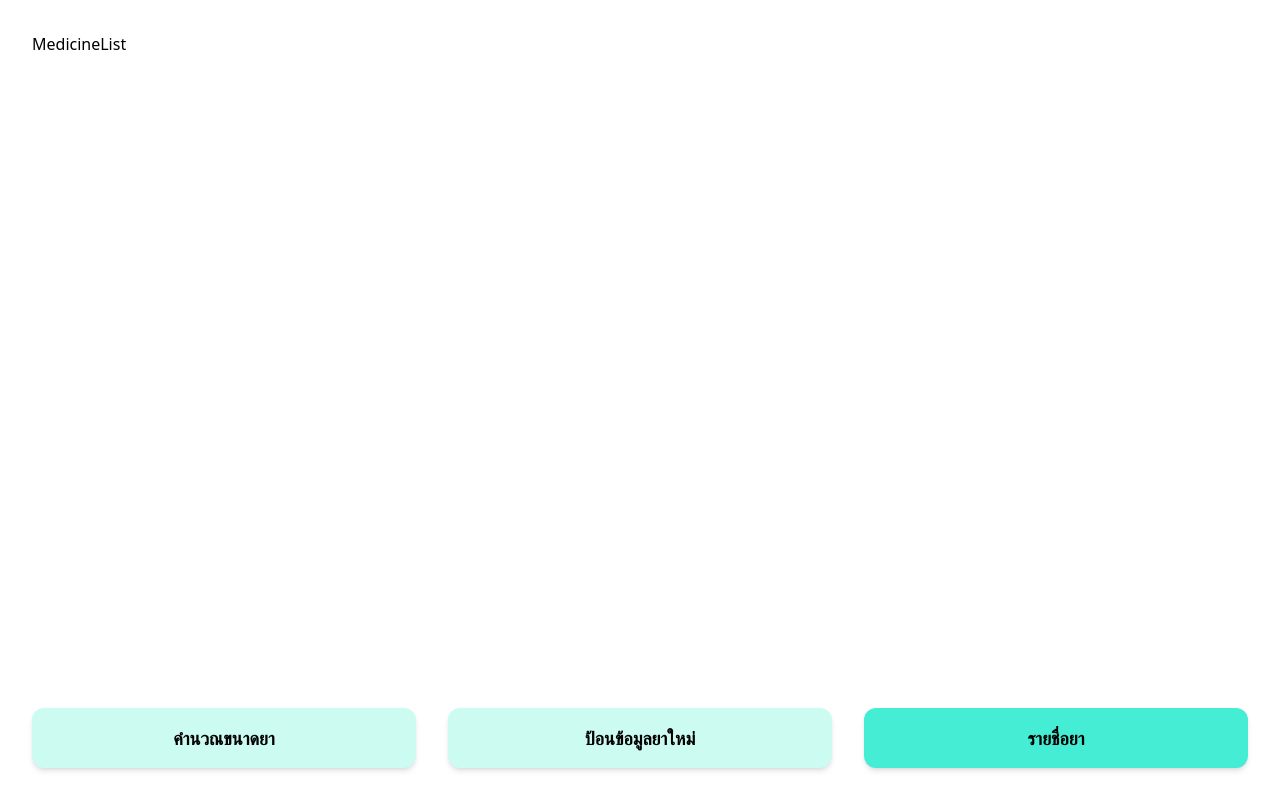
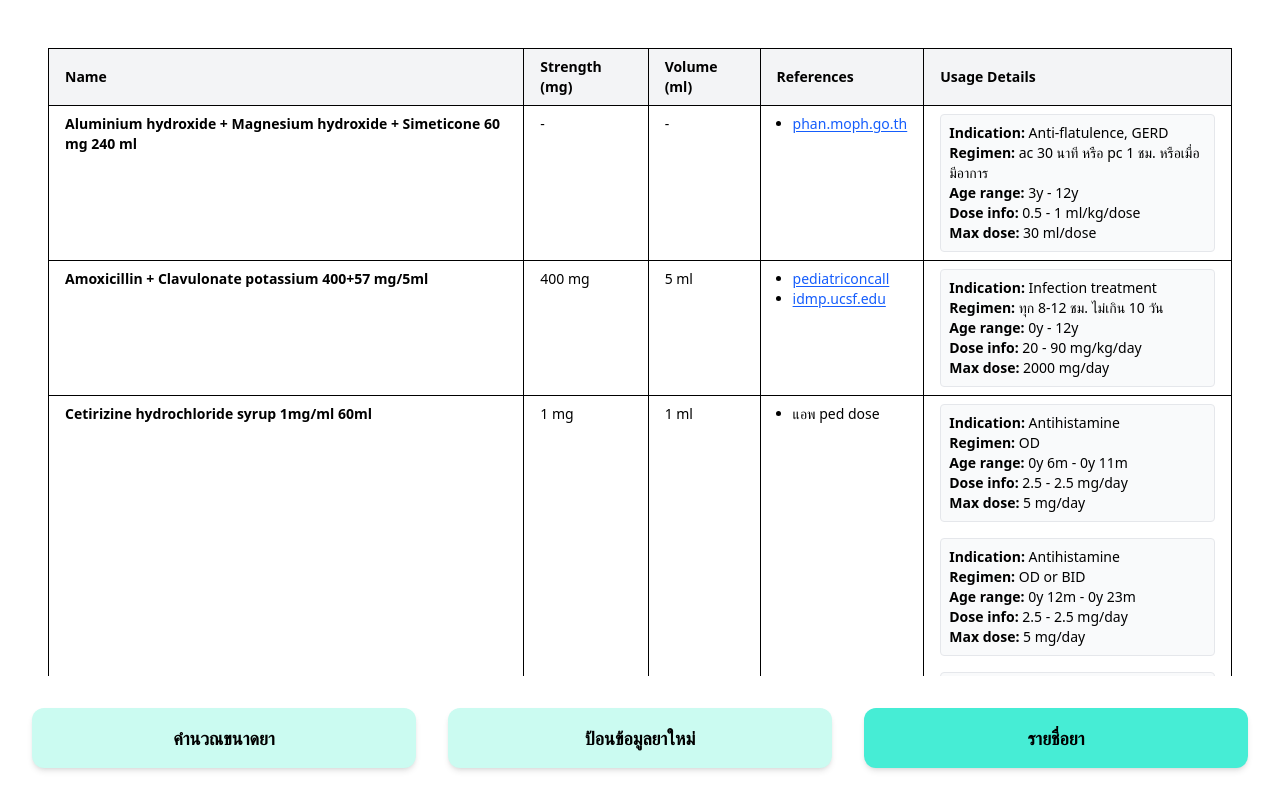
Before and after one commit to T0peerakarn/dose-calculator, a Next.js app: page / in a window 1280 px wide. Both pictures are taken after a click on the button "รายชื่อยา". Built offline with nearby package versions, Linux system fonts and the light colour scheme.

Commit message:
unite code, add displayed table

```diff
--- a/src/app/page.tsx
+++ b/src/app/page.tsx
@@ -30,7 +30,7 @@ const HomePage = () => {
     const Component = pages[currentPageIdx].component;
 
     return (
-      <div className="w-full h-full flex flex-col gap-y-4">
+      <div className="w-full h-full flex flex-col gap-y-4 overflow-y-scroll">
         <Component />
       </div>
     );
--- a/src/components/Calculator/Calculator.tsx
+++ b/src/components/Calculator/Calculator.tsx
@@ -151,10 +151,10 @@ export const Calculator = () => {
         <div className="border-2 rounded-lg px-4 py-2 flex flex-col gap-y-4">
           <h1 className="text-lg font-semibold">Dosage</h1>
           <div className="grid grid-cols-8 gap-y-4">
-            <p>Name</p>
+            <strong>Name:</strong>
             <p className="col-span-7 font-semibold">{result.name}</p>
 
-            <p>Medication info</p>
+            <strong>Medication info:</strong>
             <p className="col-span-7">
               {[
                 result.strengthMg && `ความแรง ${result.strengthMg} mg`,
@@ -165,7 +165,7 @@ export const Calculator = () => {
                 .join(", ")}
             </p>
 
-            <p>Dose info</p>
+            <strong>Dose info:</strong>
             <p className="col-span-7">
               {result.usage.doseInfo.doseLower} -{" "}
               {result.usage.doseInfo.doseUpper}{" "}
@@ -186,7 +186,7 @@ export const Calculator = () => {
 
             {calculatedMaxDoseUnit.length > 0 && (
               <>
-                <p>Max dose</p>
+                <strong>Max dose:</strong>
                 <p className="col-span-7">
                   {result.usage.maxDoseAmount}{" "}
                   {result.usage.maxDoseUnit!.join("/")}
@@ -197,7 +197,7 @@ export const Calculator = () => {
               </>
             )}
 
-            <p>Reference</p>
+            <strong>References:</strong>
             <div className="col-span-7 flex">
               {result.refs.map((ref, i) => (
                 <React.Fragment key={i}>
--- a/src/components/MedicineList/MedicineList.tsx
+++ b/src/components/MedicineList/MedicineList.tsx
@@ -1,3 +1,98 @@
+import { useState } from "react";
+import { mockMedications } from "@/constants";
+
 export const MedicineList = () => {
-  return <div>MedicineList</div>;
+  const [medications, setMedications] = useState<Medication[]>(mockMedications);
+
+  const formatAge = (age: Age) => {
+    const { year, month } = age;
+    if (month !== undefined) {
+      return `${year}y ${month}m`;
+    }
+    return `${year}y`;
+  };
+
+  const renderTable = () => (
+    <div className="overflow-x-auto p-4">
+      <table className="table-auto w-full border border-gray-300 text-sm">
+        <thead className="bg-gray-100">
+          <tr>
+            <th className="border px-4 py-2 text-left">Name</th>
+            <th className="border px-4 py-2 text-left">Strength (mg)</th>
+            <th className="border px-4 py-2 text-left">Volume (ml)</th>
+            <th className="border px-4 py-2 text-left">References</th>
+            <th className="border px-4 py-2 text-left">Usage Details</th>
+          </tr>
+        </thead>
+        <tbody>
+          {medications.map((med, index) => (
+            <tr key={index} className="align-top">
+              <td className="border px-4 py-2 font-semibold">{med.name}</td>
+              <td className="border px-4 py-2">
+                {med.strengthMg !== undefined ? `${med.strengthMg} mg` : "-"}
+              </td>
+              <td className="border px-4 py-2">
+                {med.volumeMl !== undefined ? `${med.volumeMl} ml` : "-"}
+              </td>
+              <td className="border px-4 py-2">
+                <ul className="list-disc pl-4">
+                  {med.refs.map((ref, refIndex) => (
+                    <li key={refIndex}>
+                      {ref.value ? (
+                        <a
+                          href={ref.value}
+                          target="_blank"
+                          rel="noopener noreferrer"
+                          className="text-blue-600 hover:text-blue-800 underline underline-offset-2 transition-all cursor-hover"
+                        >
+                          {ref.label}
+                        </a>
+                      ) : (
+                        ref.label
+                      )}
+                    </li>
+                  ))}
+                </ul>
+              </td>
+              <td className="border px-4 py-2">
+                <div className="space-y-4">
+                  {med.usages.map((usage, usageIndex) => (
+                    <div
+                      key={usageIndex}
+                      className="border border-gray-200 p-2 rounded bg-gray-50"
+                    >
+                      <p>
+                        <strong>Indication:</strong> {usage.indication}
+                      </p>
+                      <p>
+                        <strong>Regimen:</strong> {usage.regimen}
+                      </p>
+                      <p>
+                        <strong>Age range:</strong>{" "}
+                        {formatAge(usage.ageRange.lower)} -{" "}
+                        {formatAge(usage.ageRange.upper)}
+                      </p>
+                      <p>
+                        <strong>Dose info:</strong> {usage.doseInfo.doseLower} -{" "}
+                        {usage.doseInfo.doseUpper}{" "}
+                        {usage.doseInfo.doseUnit.join("/")}
+                      </p>
+                      {usage.maxDoseAmount && usage.maxDoseUnit && (
+                        <p>
+                          <strong>Max dose:</strong> {usage.maxDoseAmount}{" "}
+                          {usage.maxDoseUnit.join("/")}
+                        </p>
+                      )}
+                    </div>
+                  ))}
+                </div>
+              </td>
+            </tr>
+          ))}
+        </tbody>
+      </table>
+    </div>
+  );
+
+  return renderTable();
 };
--- a/src/constants/mockMedications.ts
+++ b/src/constants/mockMedications.ts
@@ -191,7 +191,7 @@ export const mockMedications: Medication[] = [
       },
       {
         indication: "Common cold",
-        regimen: "ทุุก 4 ชม ตามที่ต้องการ",
+        regimen: "ทุก 4 ชม ตามที่ต้องการ",
         ageRange: {
           lower: {
             year: 2,
@@ -210,7 +210,7 @@ export const mockMedications: Medication[] = [
       },
       {
         indication: "Common cold",
-        regimen: "ทุุก 4 ชม ตามที่ต้องการ",
+        regimen: "ทุก 4 ชม ตามที่ต้องการ",
         ageRange: {
           lower: {
             year: 6,
```
